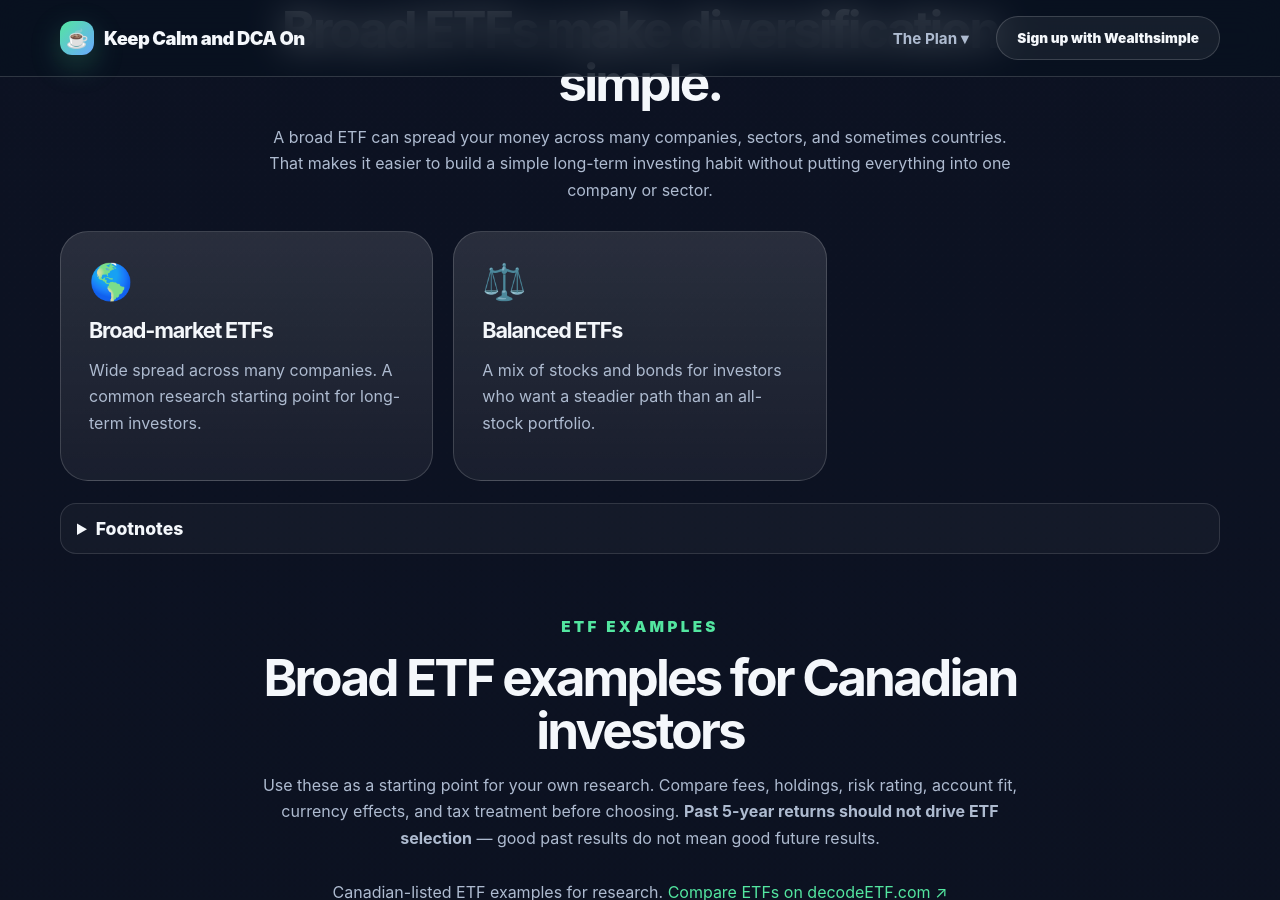
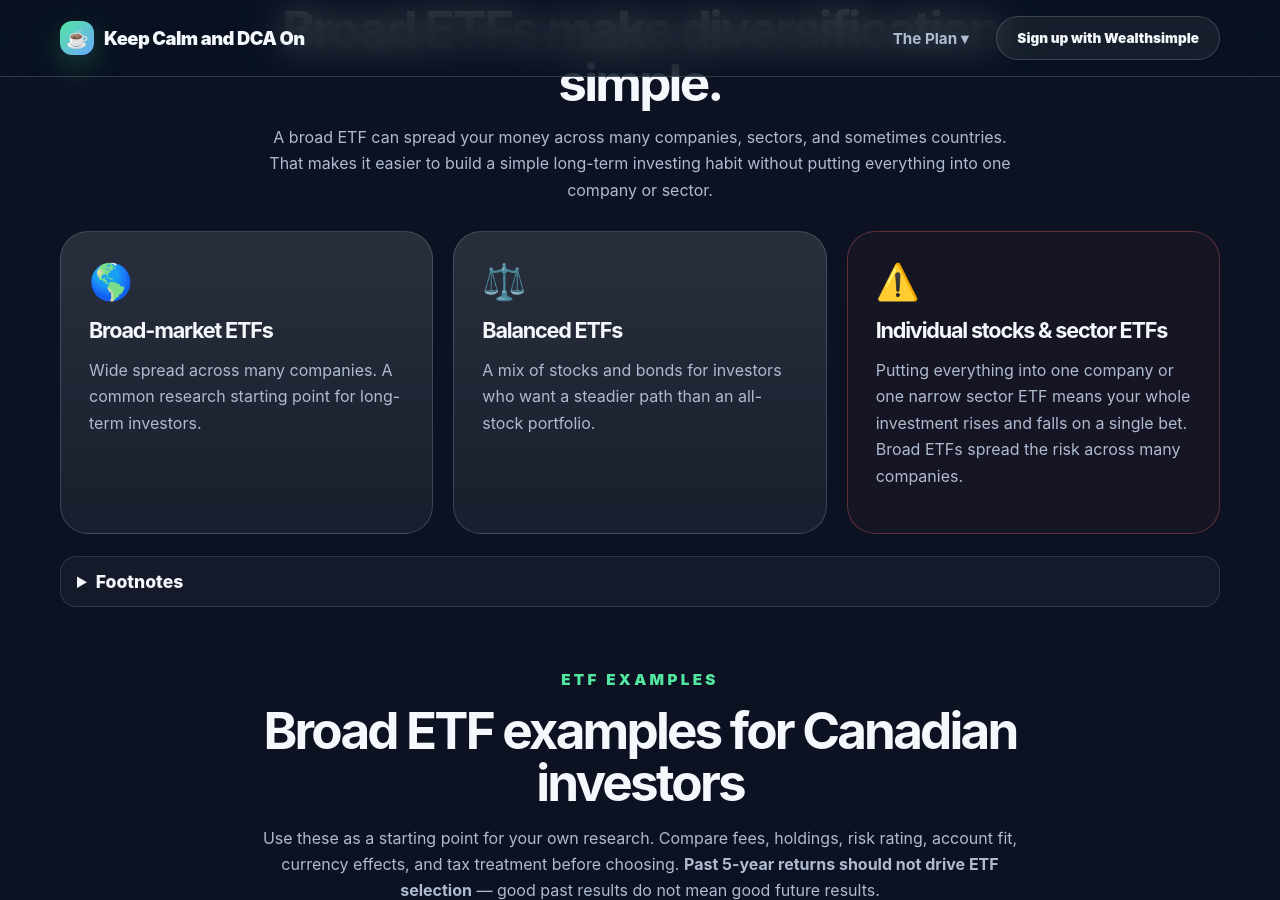
Before and after one commit to thestamp/dcathedip, a Jekyll site: the page built from index.html, in a window 1280 px wide and 900 px high, scrolled down 11445 px. Built offline with Jekyll 4.4.1, drawn with Linux system fonts in a browser that asks for light colours.

Commit message:
Restore individual stocks & sector ETFs warning card to Broad ETFs section
- Added third grid card with red-tinted danger styling
- Icon: ⚠️, explains concentrated bets lack diversification
- Sits alongside Broad-market ETFs and Balanced ETFs cards

```diff
--- a/index.html
+++ b/index.html
@@ -540,6 +540,11 @@ description: "A complete plan for Canadian ETF investors: tackle high-interest d
             <h3>Balanced ETFs</h3>
             <p>A mix of stocks and bonds for investors who want a steadier path than an all-stock portfolio.</p>
           </article>
+          <article class="benefit-card" style="border-color:rgba(255,107,107,0.3); background:rgba(255,107,107,0.04);">
+            <span class="icon">⚠️</span>
+            <h3>Individual stocks & sector ETFs</h3>
+            <p>Putting everything into one company or one narrow sector ETF means your whole investment rises and falls on a single bet. Broad ETFs spread the risk across many companies.</p>
+          </article>
         </div>
         <details class="section-footnote"><summary>Footnotes</summary><p>Broad ETFs simplify diversification, but they still move with markets. ETF tickers are examples for research, not personal recommendations.</p></details>
       </div>
```
